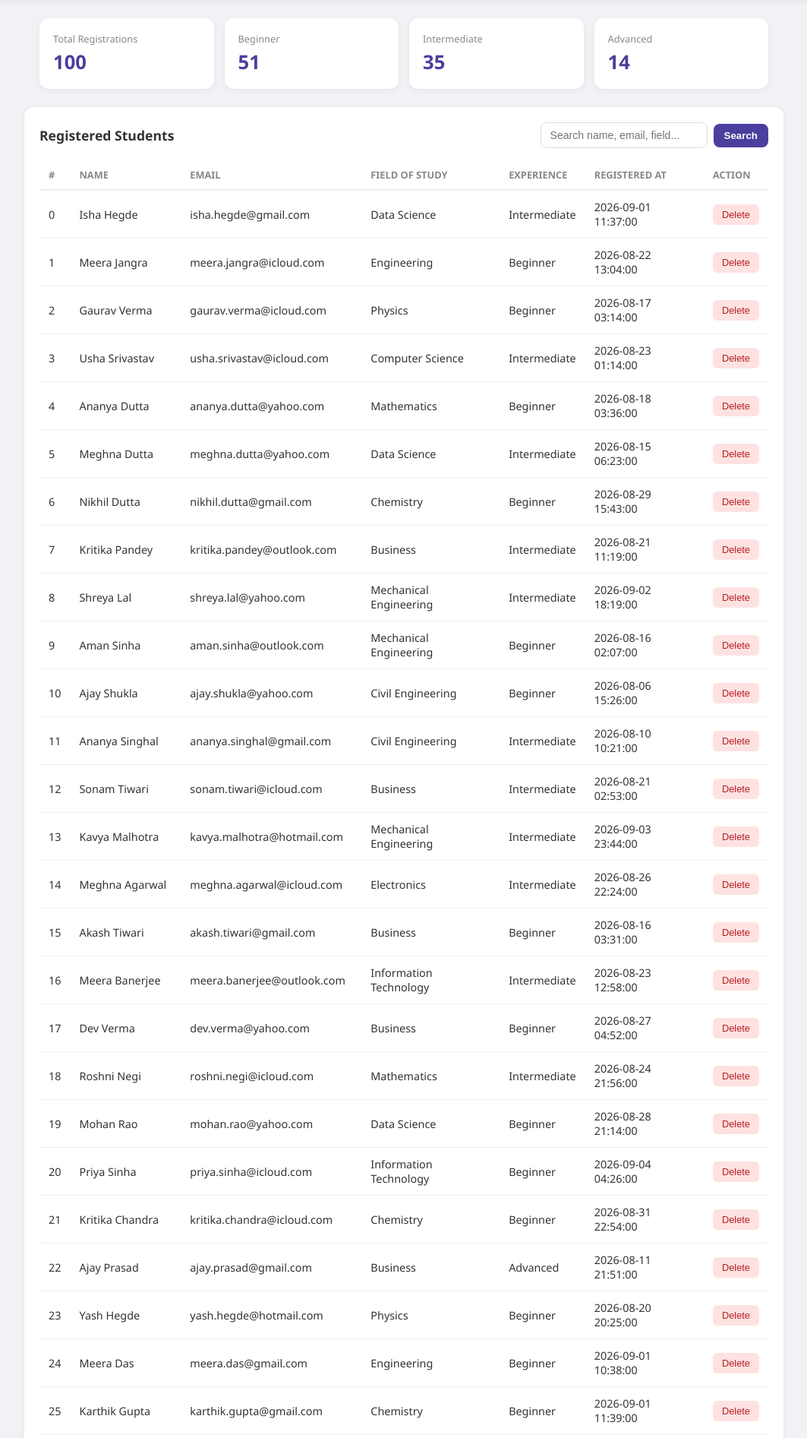
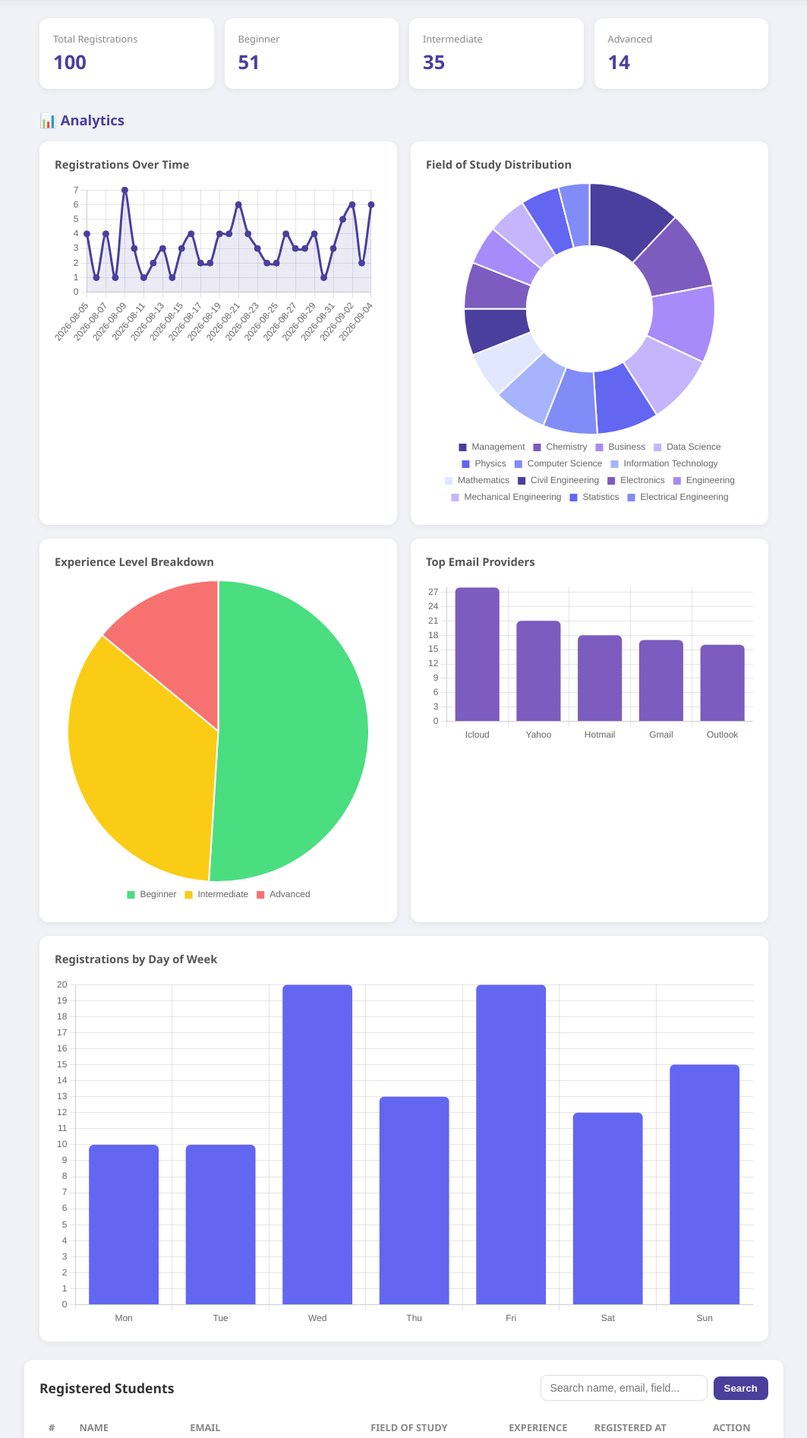
Before and after one commit to Rounak-Guchhait/AI-Registration-Assistant, a Flask app: page /admin/ in a window 1280 px wide. Shown: the part 82-1975 px from the top of the page at 76% size, without its empty margins (108-1171 px from the left). Run offline with Flask 3, Linux system fonts and the light colour scheme; the visitor is signed in with stand-in values (Sample User, id 1); some libraries are stand-ins or nearby versions.

Commit message:
Add interactive analytics charts to admin dashboard (Chart.js)

```diff
--- a/admin.py
+++ b/admin.py
@@ -10,6 +10,7 @@ no HTTPS enforcement) intended for internship demonstration purposes.
 import json
 import os
 from collections import Counter
+from datetime import datetime
 from io import StringIO
 
 import csv
@@ -74,7 +75,7 @@ def logout():
 @admin_bp.route('/')
 @login_required
 def dashboard():
-    """Main admin dashboard: table of registrations + analytics."""
+    """Main admin dashboard: table of registrations + analytics + charts."""
     records = load_registrations()
 
     # Search / filter
@@ -88,10 +89,54 @@ def dashboard():
             or query in str(r.get('experience', '')).lower()
         ]
 
-    # Analytics
+    # Basic analytics
     total = len(records)
     fields = Counter(r.get('field', 'Unknown') for r in records)
     experiences = Counter(r.get('experience', 'Unknown') for r in records)
+
+    # --- Chart data ---
+
+    # 1. Registrations over time (grouped by date)
+    daily = Counter()
+    for r in records:
+        raw = r.get('registered_at', '')
+        try:
+            dt = datetime.fromisoformat(raw.replace('Z', '+00:00'))
+            daily[dt.strftime('%Y-%m-%d')] += 1
+        except Exception:
+            pass
+    daily_sorted = sorted(daily.items())
+    chart_dates = [d[0] for d in daily_sorted]
+    chart_daily_counts = [d[1] for d in daily_sorted]
+
+    # 2. Field distribution (for doughnut chart)
+    chart_field_labels = [f[0] for f in fields.most_common()]
+    chart_field_values = [f[1] for f in fields.most_common()]
+
+    # 3. Experience level breakdown (for pie chart)
+    chart_exp_labels = [e[0] for e in experiences.most_common()]
+    chart_exp_values = [e[1] for e in experiences.most_common()]
+
+    # 4. Email provider distribution
+    email_providers = Counter()
+    for r in records:
+        email = r.get('email', '')
+        if '@' in email:
+            provider = email.split('@')[-1].split('.')[0].title()
+            email_providers[provider] += 1
+    chart_email_labels = [p[0] for p in email_providers.most_common(8)]
+    chart_email_values = [p[1] for p in email_providers.most_common(8)]
+
+    # 5. Registrations by day of week
+    dow_names = ['Mon', 'Tue', 'Wed', 'Thu', 'Fri', 'Sat', 'Sun']
+    dow_counts = [0] * 7
+    for r in records:
+        raw = r.get('registered_at', '')
+        try:
+            dt = datetime.fromisoformat(raw.replace('Z', '+00:00'))
+            dow_counts[dt.weekday()] += 1
+        except Exception:
+            pass
 
     return render_template(
         'admin_dashboard.html',
@@ -100,6 +145,16 @@ def dashboard():
         fields=fields.most_common(),
         experiences=experiences.most_common(),
         query=query,
+        chart_dates=json.dumps(chart_dates),
+        chart_daily_counts=json.dumps(chart_daily_counts),
+        chart_field_labels=json.dumps(chart_field_labels),
+        chart_field_values=json.dumps(chart_field_values),
+        chart_exp_labels=json.dumps(chart_exp_labels),
+        chart_exp_values=json.dumps(chart_exp_values),
+        chart_email_labels=json.dumps(chart_email_labels),
+        chart_email_values=json.dumps(chart_email_values),
+        chart_dow_names=json.dumps(dow_names),
+        chart_dow_counts=json.dumps(dow_counts),
     )
 
 
--- a/static/admin.css
+++ b/static/admin.css
@@ -266,6 +266,46 @@ tbody tr:hover { background: #fafbff; }
 
 .empty { text-align: center; color: #999; padding: 30px 0; }
 
+/* ============ Analytics Charts ============ */
+.analytics-section {
+    max-width: 1000px;
+    margin: 28px auto 0;
+    padding: 0 20px;
+}
+
+.section-title {
+    font-size: 1.15rem;
+    color: #4a3f9d;
+    margin-bottom: 16px;
+}
+
+.chart-grid {
+    display: grid;
+    grid-template-columns: 1fr 1fr;
+    gap: 18px;
+}
+
+.chart-card {
+    background: #fff;
+    border-radius: 12px;
+    padding: 20px;
+    box-shadow: 0 2px 8px rgba(0,0,0,0.06);
+}
+
+.chart-card h3 {
+    font-size: 0.92rem;
+    color: #555;
+    margin-bottom: 14px;
+}
+
+.chart-card-wide {
+    grid-column: 1 / -1;
+}
+
+@media (max-width: 700px) {
+    .chart-grid { grid-template-columns: 1fr; }
+}
+
 /* ============ Field Distribution ============ */
 .field-dist {
     max-width: 1000px;
--- a/templates/admin_dashboard.html
+++ b/templates/admin_dashboard.html
@@ -5,6 +5,7 @@
     <meta name="viewport" content="width=device-width, initial-scale=1.0">
     <title>Admin Dashboard - AI Registration Assistant</title>
     <link rel="stylesheet" href="{{ url_for('static', filename='admin.css') }}">
+    <script src="https://cdn.jsdelivr.net/npm/chart.js@4.4.1/dist/chart.umd.min.js"></script>
 </head>
 <body class="dashboard-body">
     <header class="topbar">
@@ -29,7 +30,7 @@
         {% endif %}
     {% endwith %}
 
-    <!-- Analytics cards -->
+    <!-- Stats cards -->
     <section class="stats">
         <div class="stat-card">
             <span class="stat-label">Total Registrations</span>
@@ -41,6 +42,43 @@
             <span class="stat-value">{{ count }}</span>
         </div>
         {% endfor %}
+    </section>
+
+    <!-- Analytics Charts -->
+    <section class="analytics-section">
+        <h2 class="section-title">📊 Analytics</h2>
+
+        <div class="chart-grid">
+            <!-- Registrations Over Time -->
+            <div class="chart-card">
+                <h3>Registrations Over Time</h3>
+                <canvas id="dailyChart"></canvas>
+            </div>
+
+            <!-- Field Distribution -->
+            <div class="chart-card">
+                <h3>Field of Study Distribution</h3>
+                <canvas id="fieldChart"></canvas>
+            </div>
+
+            <!-- Experience Level -->
+            <div class="chart-card">
+                <h3>Experience Level Breakdown</h3>
+                <canvas id="expChart"></canvas>
+            </div>
+
+            <!-- Email Providers -->
+            <div class="chart-card">
+                <h3>Top Email Providers</h3>
+                <canvas id="emailChart"></canvas>
+            </div>
+
+            <!-- Registrations by Day of Week -->
+            <div class="chart-card chart-card-wide">
+                <h3>Registrations by Day of Week</h3>
+                <canvas id="dowChart"></canvas>
+            </div>
+        </div>
     </section>
 
     <!-- Registration table -->
@@ -90,5 +128,69 @@
         <p class="empty">No registrations found. Try using the chatbot to register a student!</p>
         {% endif %}
     </section>
+
+    <script>
+        const chartColors = ['#4a3f9d','#7c5cbf','#a78bfa','#c4b5fd','#6366f1','#818cf8','#a5b4fc','#e0e7ff'];
+
+        // 1. Registrations Over Time
+        new Chart(document.getElementById('dailyChart'), {
+            type: 'line',
+            data: {
+                labels: {{ chart_dates|safe }},
+                datasets: [{
+                    label: 'Registrations',
+                    data: {{ chart_daily_counts|safe }},
+                    borderColor: '#4a3f9d',
+                    backgroundColor: 'rgba(74,63,157,0.1)',
+                    fill: true,
+                    tension: 0.3,
+                    pointRadius: 4,
+                    pointBackgroundColor: '#4a3f9d'
+                }]
+            },
+            options: { responsive: true, plugins: { legend: { display: false } }, scales: { y: { beginAtZero: true, ticks: { stepSize: 1 } } } }
+        });
+
+        // 2. Field Distribution (Doughnut)
+        new Chart(document.getElementById('fieldChart'), {
+            type: 'doughnut',
+            data: {
+                labels: {{ chart_field_labels|safe }},
+                datasets: [{ data: {{ chart_field_values|safe }}, backgroundColor: chartColors }]
+            },
+            options: { responsive: true, plugins: { legend: { position: 'bottom', labels: { boxWidth: 12, padding: 10 } } } }
+        });
+
+        // 3. Experience Level (Pie)
+        const expColors = ['#4ade80','#facc15','#f87171'];
+        new Chart(document.getElementById('expChart'), {
+            type: 'pie',
+            data: {
+                labels: {{ chart_exp_labels|safe }},
+                datasets: [{ data: {{ chart_exp_values|safe }}, backgroundColor: expColors }]
+            },
+            options: { responsive: true, plugins: { legend: { position: 'bottom', labels: { boxWidth: 12, padding: 10 } } } }
+        });
+
+        // 4. Email Providers (Bar)
+        new Chart(document.getElementById('emailChart'), {
+            type: 'bar',
+            data: {
+                labels: {{ chart_email_labels|safe }},
+                datasets: [{ label: 'Users', data: {{ chart_email_values|safe }}, backgroundColor: '#7c5cbf', borderRadius: 6 }]
+            },
+            options: { responsive: true, plugins: { legend: { display: false } }, scales: { y: { beginAtZero: true, ticks: { stepSize: 1 } } } }
+        });
+
+        // 5. Day of Week (Bar)
+        new Chart(document.getElementById('dowChart'), {
+            type: 'bar',
+            data: {
+                labels: {{ chart_dow_names|safe }},
+                datasets: [{ label: 'Registrations', data: {{ chart_dow_counts|safe }}, backgroundColor: '#6366f1', borderRadius: 6 }]
+            },
+            options: { responsive: true, plugins: { legend: { display: false } }, scales: { y: { beginAtZero: true, ticks: { stepSize: 1 } } } }
+        });
+    </script>
 </body>
 </html>
```
